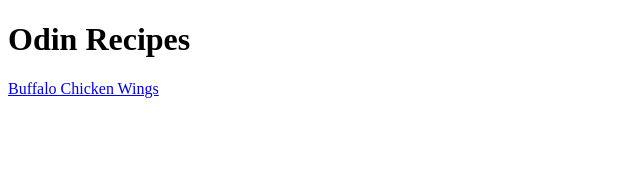
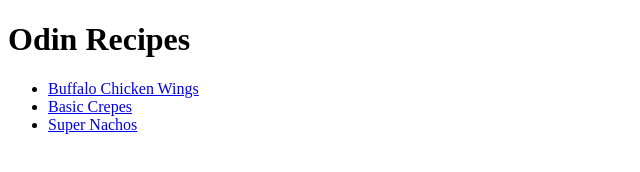
Before and after one commit to kimoflash/odin-recipes, a plain HTML site: page index.html in a window 1280 px wide. Shown: the whole page, without its empty margins (0-640 px from the left). Drawn offline with Linux system fonts and the light colour scheme.

Commit message:
Add link to recipes page

```diff
--- a/index.html
+++ b/index.html
@@ -10,6 +10,10 @@
     <body>
         <h1>Odin Recipes</h1>
 
-        <a href="/recipes/buffallowings.html">Buffalo Chicken Wings</a>
+        <ul>
+            <li><a href="recipes/buffallowings.html">Buffalo Chicken Wings</a></li>
+            <li><a href="recipes/crepes.html">Basic Crepes</a></li>
+            <li><a href="recipes/nachos.html">Super Nachos</a></li>
+        </ul>
     </body>
 </html>
```
